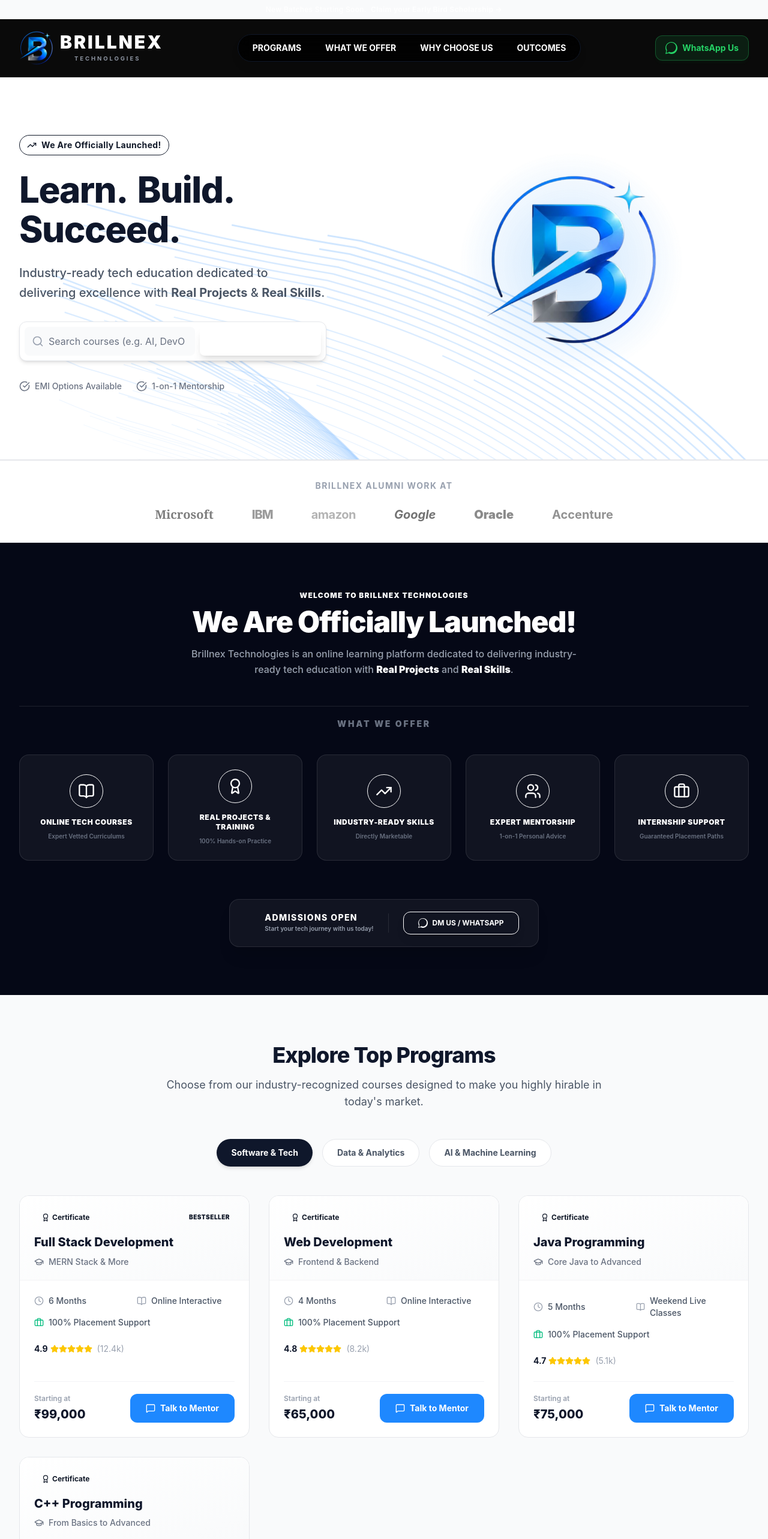
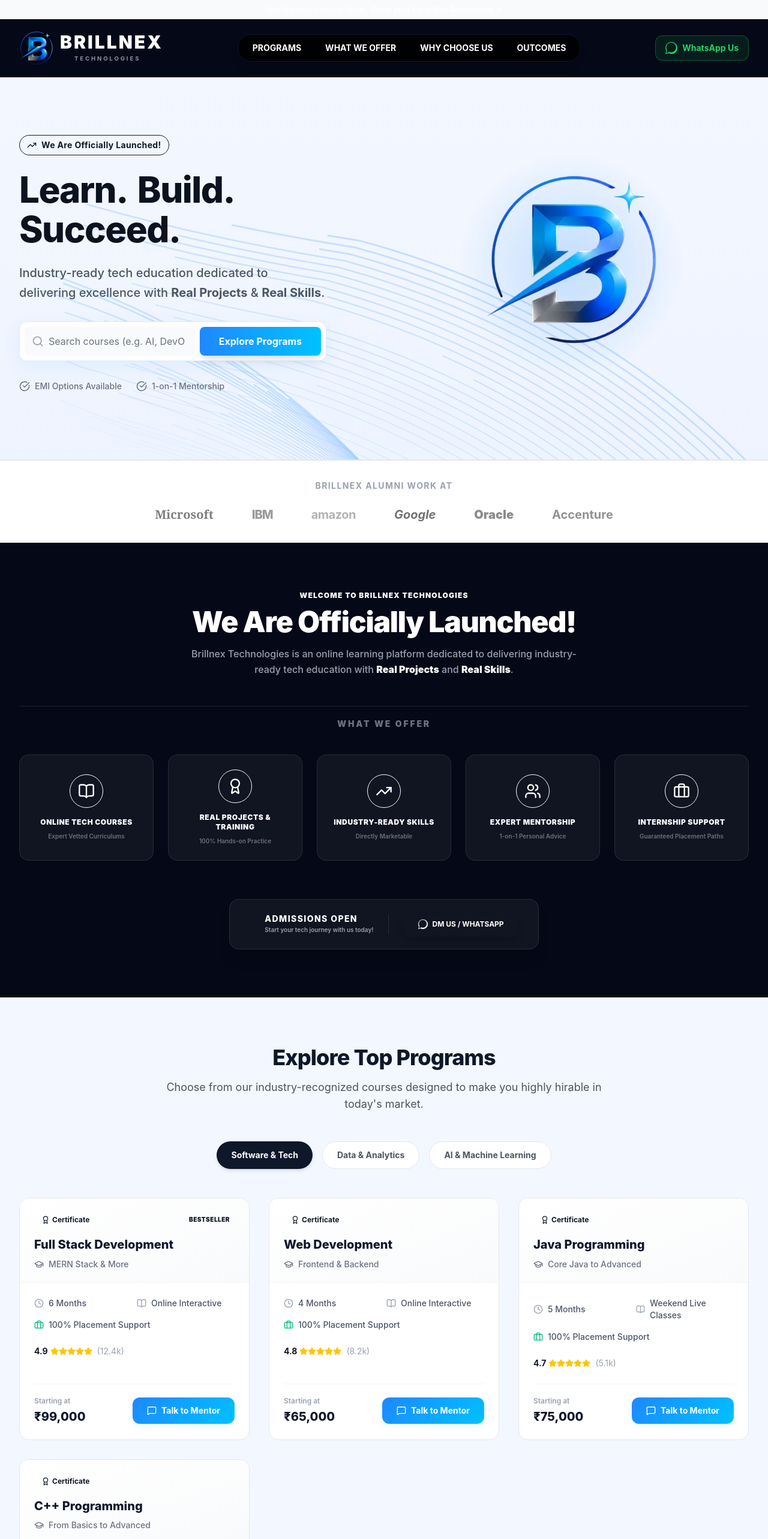
Before and after one commit to reddyrohan2003/brillnex-landing, a React (Vite) app: page / in a window 1280 px wide. Shown: the top 2566 px of the page at 60% size. Built offline with nearby package versions, Linux system fonts and the light colour scheme.

Commit message:
style: apply premium visual design spec, including soft bluish-white hero bg, gradient buttons, card hover shifts, radial footer grid glow, and gradient header tab active states

```diff
--- a/src/App.jsx
+++ b/src/App.jsx
@@ -104,7 +104,7 @@
   return (
     <motion.li
       animate={position}
-      className="absolute z-0 top-1 bottom-1 rounded-full bg-white shadow-lg shadow-white/10"
+      className="absolute z-0 top-1 bottom-1 rounded-full bg-gradient-to-r from-[#1E88FF] to-[#00C2FF] shadow-lg shadow-brand-blue/20"
     />
   );
 };
@@ -230,7 +230,7 @@
       </div>
 
       {/* Navigation (Dark Theme to match Logo background) */}
-      <header className="bg-[#0a0a0a] border-b border-white/10 sticky top-0 z-50">
+      <header className="bg-[#050816] border-b border-white/10 sticky top-0 z-50">
         <div className="max-w-7xl mx-auto px-4 sm:px-6 lg:px-8">
           <div className="flex justify-between items-center h-24">
             {/* Logo */}
@@ -283,7 +283,7 @@
 
         {/* Mobile Nav */}
         {isMobileMenuOpen && (
-          <div className="md:hidden bg-[#0a0a0a] border-t border-white/10 px-4 pt-2 pb-6 space-y-2 absolute w-full shadow-2xl">
+          <div className="md:hidden bg-[#050816] border-t border-white/10 px-4 pt-2 pb-6 space-y-2 absolute w-full shadow-2xl">
             <a href="#courses" className="block px-3 py-3 rounded-md text-base font-semibold text-gray-300 hover:bg-white/5" onClick={() => setIsMobileMenuOpen(false)}>Courses</a>
             <a href="#what-we-offer" className="block px-3 py-3 rounded-md text-base font-semibold text-gray-300 hover:bg-white/5" onClick={() => setIsMobileMenuOpen(false)}>What We Offer</a>
             <a href="#why-choose-us" className="block px-3 py-3 rounded-md text-base font-semibold text-gray-300 hover:bg-white/5" onClick={() => setIsMobileMenuOpen(false)}>Why Choose Us</a>
@@ -307,7 +307,7 @@
       </header>
 
       {/* Hero Section */}
-      <section id="hero" className="bg-white pt-16 pb-20 lg:pt-24 lg:pb-28 overflow-hidden relative border-b border-gray-200 scroll-mt-20">
+      <section id="hero" className="bg-gradient-to-b from-[#F3F7FF] to-[#EEF4FF] pt-16 pb-20 lg:pt-24 lg:pb-28 overflow-hidden relative border-b border-gray-200 scroll-mt-20">
         {/* Animated Background Paths */}
         <div className="absolute inset-0 z-0 opacity-70">
           <FloatingPaths position={1} />
@@ -329,7 +329,7 @@
               </div>
 
               {/* Dynamic Animated Letters Headline */}
-              <h1 className="text-4xl md:text-5xl lg:text-6xl font-extrabold text-slate-900 tracking-tight leading-[1.1] mb-6">
+              <h1 className="text-4xl md:text-5xl lg:text-6xl font-extrabold text-[#0B1220] tracking-tight leading-[1.1] mb-6">
                 {["Learn.", "Build.", "Succeed."].map((word, wordIndex) => (
                   <span key={wordIndex} className="inline-block mr-4 last:mr-0">
                     {word.split("").map((letter, letterIndex) => (
@@ -343,7 +343,7 @@
                           stiffness: 150,
                           damping: 25,
                         }}
-                        className={`inline-block ${word === "Succeed." ? "text-brand-blue" : "text-slate-900"}`}
+                        className={`inline-block ${word === "Succeed." ? "text-brand-blue" : "text-[#0B1220]"}`}
                       >
                         {letter}
                       </motion.span>
@@ -357,7 +357,7 @@
               </p>
 
               {/* High-Conversion Form inside Hero */}
-              <div className="bg-white border border-gray-200 p-2 rounded-xl shadow-md flex flex-col sm:flex-row gap-2 max-w-lg relative z-20">
+              <div className="bg-white border border-[rgba(30,136,255,0.15)] p-2 rounded-xl shadow-[0_8px_30px_rgba(30,136,255,0.08)] flex flex-col sm:flex-row gap-2 max-w-lg relative z-20">
                 <div className="flex-1 relative">
                   <Search className="absolute left-3 top-1/2 -translate-y-1/2 text-gray-400" size={20} />
                   <input
@@ -366,7 +366,7 @@
                     className="w-full pl-10 pr-4 py-3 rounded-lg bg-gray-50 border-transparent focus:bg-white focus:border-brand-blue focus:ring-2 focus:ring-brand-blue/20 outline-none transition-all text-slate-900 placeholder-gray-500"
                   />
                 </div>
-                <button className="bg-brand-blue hover:bg-brand-blue/90 text-white px-8 py-3 rounded-lg font-bold shadow-lg shadow-brand-blue/30 transition-all whitespace-nowrap">
+                <button className="bg-gradient-to-r from-[#1E88FF] to-[#00C2FF] hover:from-[#00C2FF] hover:to-[#1E88FF] text-white px-8 py-3 rounded-lg font-bold shadow-lg shadow-brand-blue/20 transition-all duration-300 hover:-translate-y-0.5 active:scale-95 whitespace-nowrap">
                   Explore Programs
                 </button>
               </div>
@@ -500,7 +500,7 @@
               href="https://wa.me/917204398855"
               target="_blank"
               rel="noopener noreferrer"
-              className="bg-brand-blue hover:bg-brand-blue/90 text-white font-bold px-6 py-2.5 rounded-xl text-xs flex items-center gap-2 shadow-lg shadow-brand-blue/20 transition-all hover:scale-105 active:scale-95 border border-brand-blue/20"
+              className="bg-gradient-to-r from-brand-blue to-brand-cyan hover:from-brand-cyan hover:to-brand-blue text-white font-bold px-6 py-3 rounded-xl text-xs flex items-center gap-2 shadow-lg shadow-brand-blue/20 hover:shadow-[0_8px_25px_rgba(30,136,255,0.25)] transition-all duration-300 hover:-translate-y-0.5 active:scale-95 border border-transparent"
             >
               <svg className="h-4 w-4" fill="currentColor" viewBox="0 0 24 24">
                 <path d="M.057 24l1.687-6.163c-1.041-1.804-1.588-3.849-1.587-5.946C.06 5.348 5.397.01 12.008.01c3.202.001 6.212 1.246 8.477 3.513 2.266 2.268 3.507 5.28 3.505 8.484-.004 6.657-5.34 11.997-11.953 11.997-2.005-.001-3.973-.502-5.724-1.455L0 24zm6.59-4.846c1.66.986 3.292 1.48 4.905 1.481 5.382 0 9.762-4.38 9.766-9.764.002-2.607-1.011-5.059-2.855-6.905C16.57 2.122 14.12 1.1 11.517 1.1c-5.385 0-9.765 4.38-9.769 9.764-.002 1.856.5 3.666 1.453 5.291L2.164 22l6.096-1.599c-1.54 1.055-1.574.966-.613.753z"/>
@@ -513,7 +513,7 @@
       </section>
 
       {/* Main Course Section */}
-      <section id="courses" className="py-20 bg-gray-50">
+      <section id="courses" className="py-20 bg-[#F3F7FF]">
         <div className="max-w-7xl mx-auto px-4 sm:px-6 lg:px-8">
 
           <div className="text-center max-w-3xl mx-auto mb-12">
@@ -545,7 +545,7 @@
           {/* Course Grid */}
           <div className="grid grid-cols-1 md:grid-cols-2 lg:grid-cols-3 gap-8">
             {courseData[activeTab].map((course) => (
-              <div key={course.id} className="group bg-white border border-gray-200 rounded-2xl overflow-hidden hover:shadow-xl hover:border-brand-blue/30 transition-all duration-300 flex flex-col h-full">
+              <div key={course.id} className="group bg-white border border-gray-200 rounded-2xl overflow-hidden hover:shadow-[0_0_25px_rgba(30,136,255,0.18)] hover:-translate-y-[3px] hover:border-brand-blue/30 transition-all duration-300 flex flex-col h-full">
 
                 {/* Card Header area */}
                 <div className="p-6 pb-5 border-b border-gray-100 bg-gradient-to-br from-white to-gray-50">
--- a/src/CinematicFooter.jsx
+++ b/src/CinematicFooter.jsx
@@ -78,7 +78,7 @@
 
 /* Metallic blue heading glow */
 .bfooter-heading-glow {
-  background: linear-gradient(160deg, #ffffff 0%, #00C2FF 50%, #1E88FF 100%);
+  background: linear-gradient(135deg, #1E88FF, #00C2FF);
   -webkit-background-clip: text;
   -webkit-text-fill-color: transparent;
   background-clip: text;
@@ -233,7 +233,7 @@
         style={{ height: "100vh", clipPath: "polygon(0% 0, 100% 0%, 100% 100%, 0 100%)" }}
       >
         <footer className="brillnex-footer-wrapper fixed bottom-0 left-0 flex h-screen w-full flex-col justify-between overflow-hidden"
-          style={{ backgroundColor: "#050816", color: "#f3f4f6" }}
+          style={{ background: "radial-gradient(circle at top, rgba(0,194,255,0.12), transparent 40%), #050816", color: "#f3f4f6" }}
         >
           {/* Blue aurora glow */}
           <div className="bfooter-aurora absolute left-1/2 top-1/2 h-[55vh] w-[75vw] rounded-[50%] blur-[100px] animate-bfooter-breathe pointer-events-none z-0" />
--- a/src/HoverButton.jsx
+++ b/src/HoverButton.jsx
@@ -33,10 +33,15 @@
         onPointerEnter={() => setHovered(true)}
         onPointerLeave={() => setHovered(false)}
         style={{
-          background: hovered ? "#ffffff" : "#1E88FF",
-          color: hovered ? "#1E88FF" : "#ffffff",
-          border: hovered ? "2px solid #1E88FF" : "2px solid transparent",
-          transition: "all 0.3s ease",
+          background: hovered
+            ? "linear-gradient(135deg, #00C2FF 0%, #1E88FF 100%)"
+            : "linear-gradient(135deg, #1E88FF 0%, #00C2FF 100%)",
+          color: "#ffffff",
+          boxShadow: hovered
+            ? "0 8px 25px rgba(30,136,255,0.22)"
+            : "0 4px 12px rgba(30,136,255,0.08)",
+          transform: hovered ? "translateY(-3px)" : "translateY(0)",
+          transition: "all 0.3s cubic-bezier(0.16, 1, 0.3, 1)",
         }}
         {...props}
       >
```
